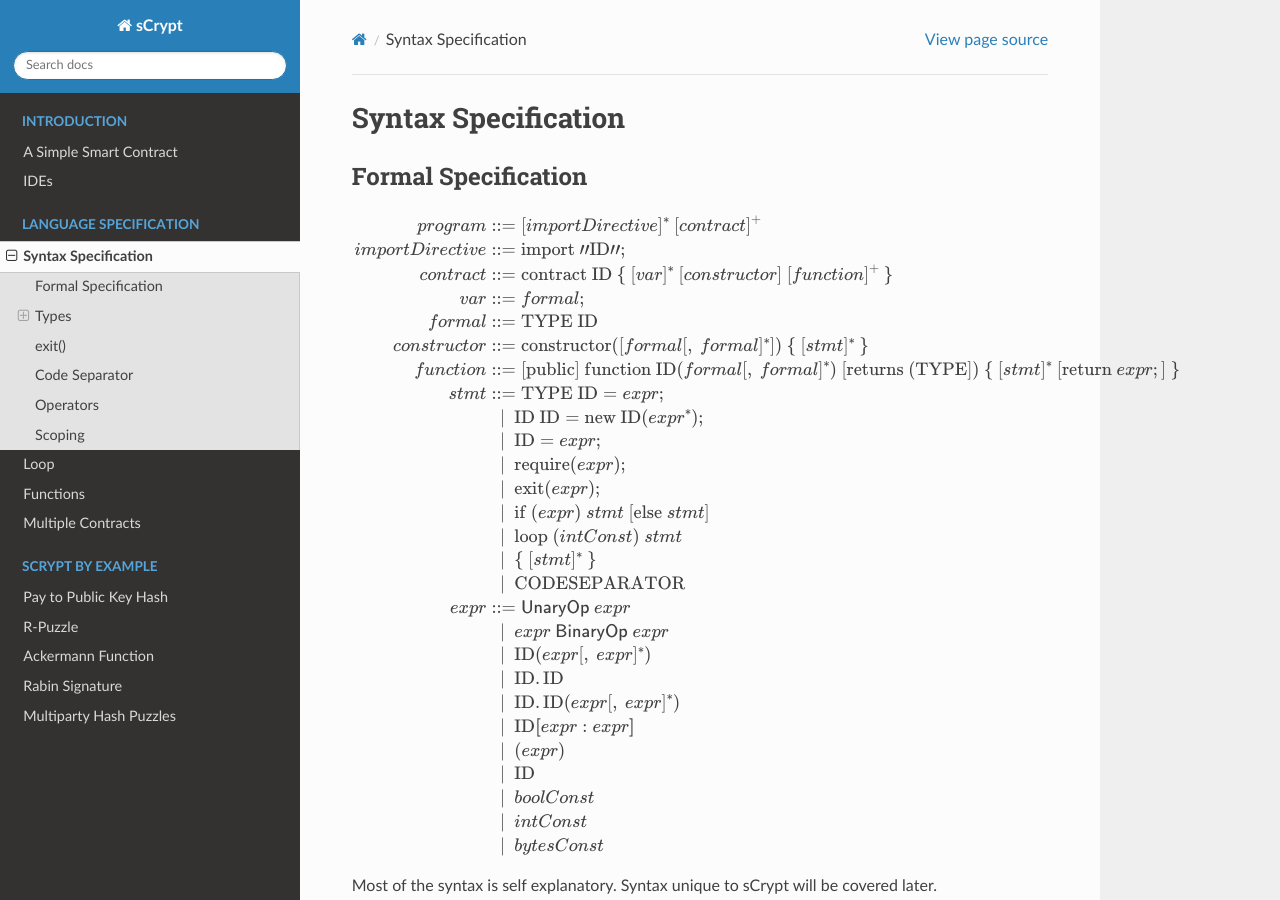
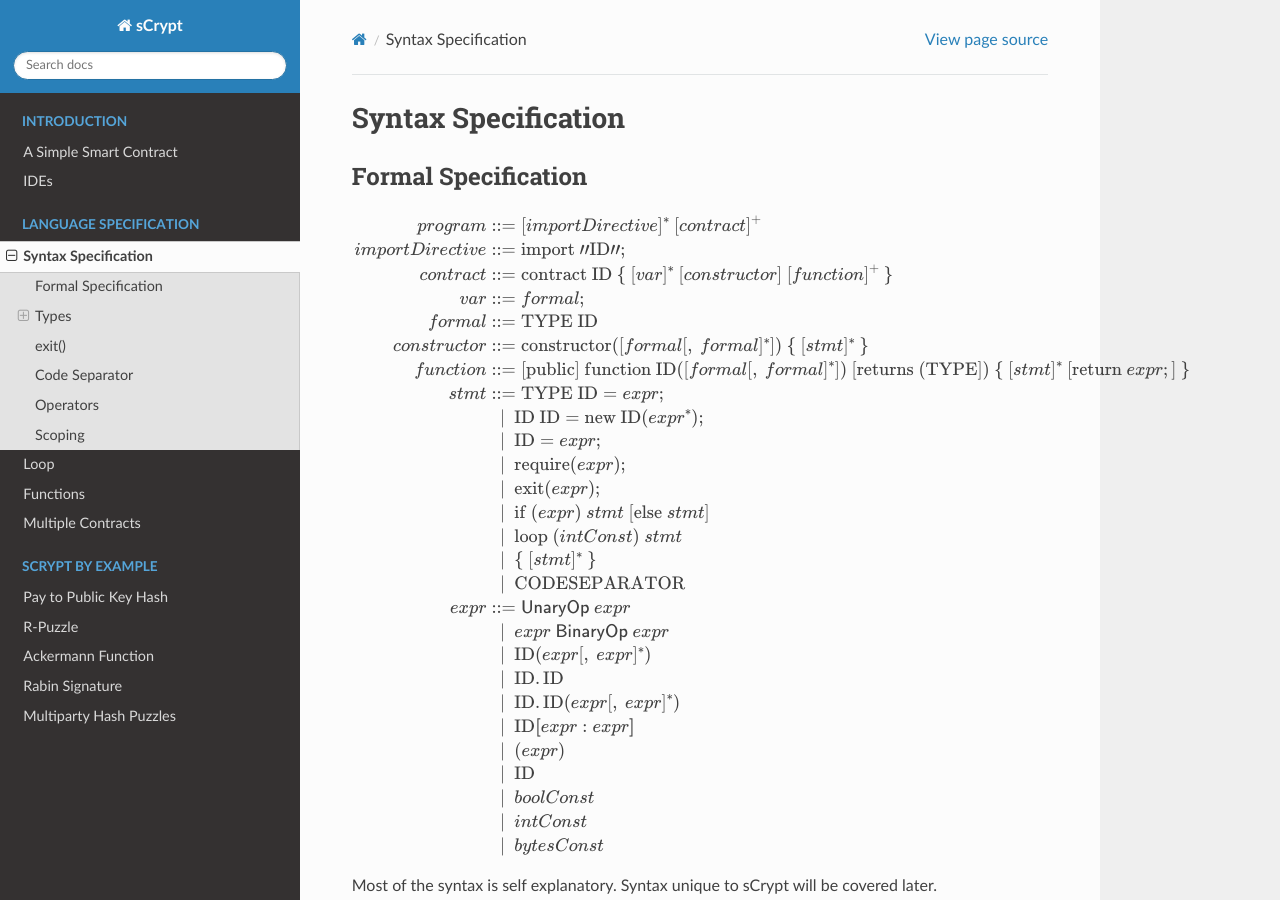
Before and after one commit to sCrypt-Inc/specification, a Sphinx documentation site: the page built from docs/syntax.rst, in a window 1280 px wide and 900 px high. Built offline with Sphinx 7.4.7 and the Read the Docs theme 2.0.0, drawn with Linux system fonts in a browser that asks for light colours.

```diff
--- a/docs/syntax.rst
+++ b/docs/syntax.rst
@@ -13,7 +13,7 @@ Formal Specification
     var &::= formal;\\
     formal &::= \mathrm{TYPE}\ \mathrm{ID}\\
     constructor &::= \mathrm{constructor}([formal[,\ formal]^*])\ \{\ [stmt]^*\ \}\\
-    function &::= \mathrm{[public]}\ \mathrm{function}\ \mathrm{ID}(formal[,\ formal]^*)\ \mathrm{[returns}\ (\mathrm{TYPE]})\ \{\ [stmt]^*\ \mathrm{[return}\ expr;]\ \}\\
+    function &::= \mathrm{[public]}\ \mathrm{function}\ \mathrm{ID}([formal[,\ formal]^*])\ \mathrm{[returns}\ (\mathrm{TYPE]})\ \{\ [stmt]^*\ \mathrm{[return}\ expr;]\ \}\\
     stmt &::= \mathrm{TYPE}\ \mathrm{ID} = expr;\\
             &\ \ \ |\ \ \mathrm{ID}\ \mathrm{ID} = \mathrm{new}\ \mathrm{ID}(expr^*);\\
             &\ \ \ |\ \ \mathrm{ID} = expr;\\
```
